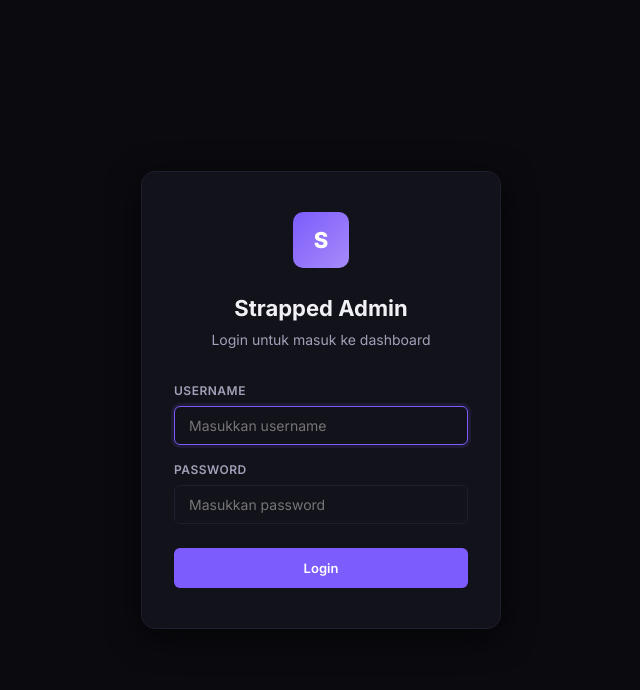
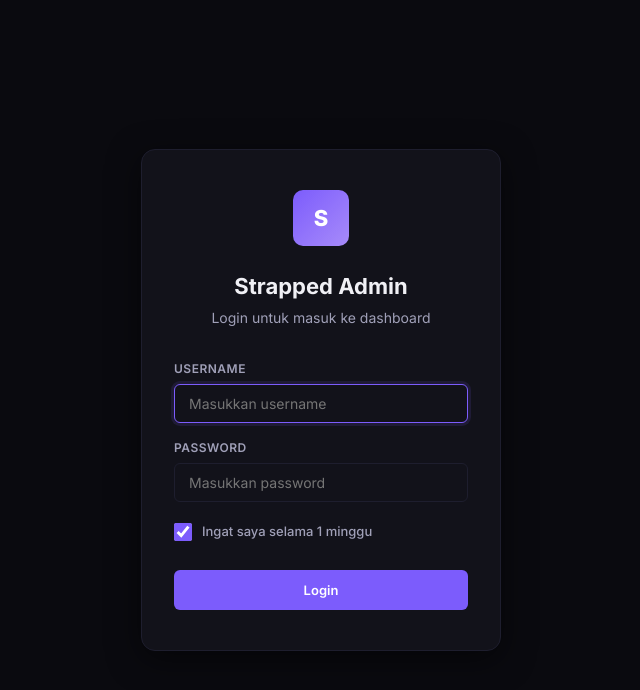
Before and after one commit to strappedplate-cloud/strapped-admin, a Next.js app: page /login in a window 1280 px wide. Shown: the top 690 px of the page, without its empty margins (319-959 px from the left). Built offline with nearby package versions, Linux system fonts and the light colour scheme; no server answers.

Commit message:
Restore 3 separate side-by-side tables in Packing List

```diff
--- a/src/app/globals.css
+++ b/src/app/globals.css
@@ -915,6 +915,28 @@ select {
   text-align: center;
 }
 
+.form-checkbox-group {
+  display: flex;
+  align-items: center;
+  gap: 10px;
+  margin: 4px 0;
+  cursor: pointer;
+  user-select: none;
+}
+
+.form-checkbox-group input {
+  width: 18px;
+  height: 18px;
+  cursor: pointer;
+  accent-color: var(--accent);
+}
+
+.form-checkbox-label {
+  font-size: 13px;
+  color: var(--text-secondary);
+  font-weight: 500;
+}
+
 /* ─── Coming Soon ──────────────────────────── */
 
 .coming-soon {
--- a/src/app/login/page.tsx
+++ b/src/app/login/page.tsx
@@ -64,6 +64,12 @@ export default function LoginPage() {
                 required
               />
             </div>
+            <div className="form-checkbox-group">
+              <input type="checkbox" id="remember" defaultChecked />
+              <label htmlFor="remember" className="form-checkbox-label">
+                Ingat saya selama 1 minggu
+              </label>
+            </div>
             <button
               type="submit"
               className="btn btn-primary"
--- a/src/lib/auth.ts
+++ b/src/lib/auth.ts
@@ -38,7 +38,20 @@ export const authOptions: NextAuthOptions = {
   ],
   session: {
     strategy: 'jwt',
-    maxAge: 30 * 24 * 60 * 60, // 30 days
+    maxAge: 7 * 24 * 60 * 60, // 7 days (1 week)
+    updateAge: 24 * 60 * 60, // Update session every 24 hours
+  },
+  cookies: {
+    sessionToken: {
+      name: `next-auth.session-token`,
+      options: {
+        httpOnly: true,
+        sameSite: 'lax',
+        path: '/',
+        secure: process.env.NODE_ENV === 'production',
+        maxAge: 7 * 24 * 60 * 60, // 7 days
+      },
+    },
   },
   callbacks: {
     async jwt({ token, user }) {
```
Also changed, not shown: src/app/packing/page.tsx (+33 -29 lines).
